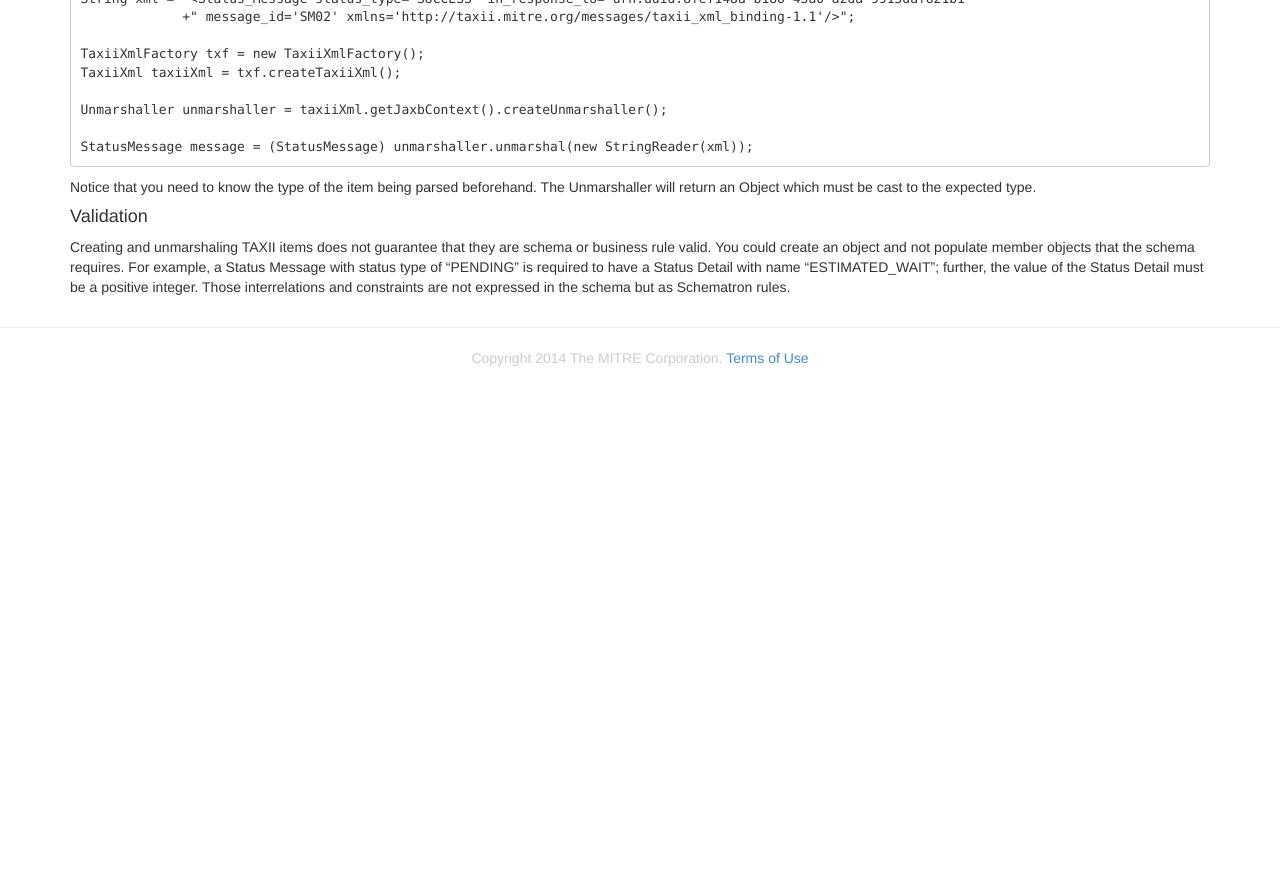
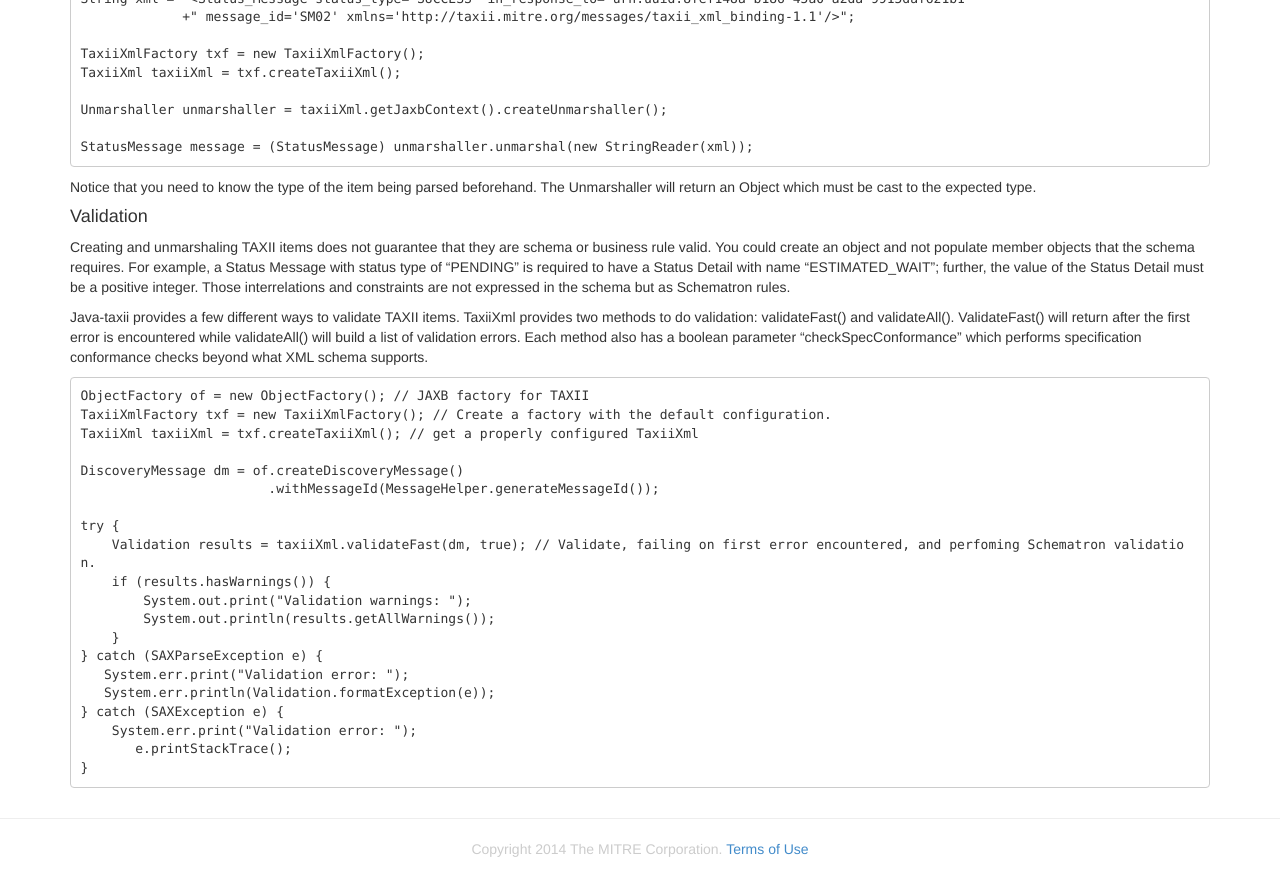
Before and after one commit to TAXIIProject/taxiiproject.github.io, a Jekyll site: the page built from java-taxii/getting-started/index.md, in a window 1280 px wide and 900 px high, scrolled down 1945 px. Shown: the top 896 px of the window. Built offline with Jekyll 4.4.1, drawn with Linux system fonts in a browser that asks for light colours; Markdown is read by kramdown in place of the engine named in the settings; before the commit the page ends 2354 px from its top, so only the background shows below that.

Commit message:
Validation.

```diff
--- a/java-taxii/getting-started/index.md
+++ b/java-taxii/getting-started/index.md
@@ -120,3 +120,28 @@ Creating and unmarshaling TAXII items does not guarantee that they are schema or
 object and not populate member objects that the schema requires. For example, a Status Message with status type of "PENDING"
 is required to have a Status Detail with name "ESTIMATED_WAIT"; further, the value of the Status Detail must be a positive
 integer. Those interrelations and constraints are not expressed in the schema but as Schematron rules.
+
+Java-taxii provides a few different ways to validate TAXII items. TaxiiXml provides two methods to do validation: validateFast() and
+validateAll(). ValidateFast() will return after the first error is encountered while validateAll() will build a list of validation errors.
+Each method also has a boolean parameter "checkSpecConformance" which performs specification conformance checks beyond what XML schema supports.
+
+    ObjectFactory of = new ObjectFactory(); // JAXB factory for TAXII
+    TaxiiXmlFactory txf = new TaxiiXmlFactory(); // Create a factory with the default configuration.
+    TaxiiXml taxiiXml = txf.createTaxiiXml(); // get a properly configured TaxiiXml
+
+    DiscoveryMessage dm = of.createDiscoveryMessage()
+                            .withMessageId(MessageHelper.generateMessageId());
+
+    try {
+        Validation results = taxiiXml.validateFast(dm, true); // Validate, failing on first error encountered, and perfoming Schematron validation.
+        if (results.hasWarnings()) {
+            System.out.print("Validation warnings: ");
+            System.out.println(results.getAllWarnings());
+        }
+    } catch (SAXParseException e) {
+       System.err.print("Validation error: ");
+       System.err.println(Validation.formatException(e));
+    } catch (SAXException e) {
+        System.err.print("Validation error: ");
+           e.printStackTrace();
+    }
```
